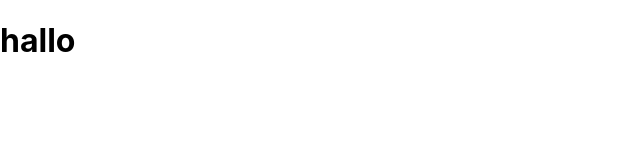
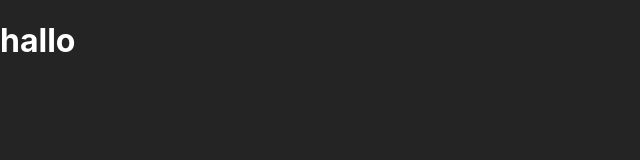
Before and after one commit to WinsDominoes/winscloud-apps, a plain HTML site: page index.html in a window 1280 px wide. Shown: the whole page, without its empty margins (0-640 px from the left). Drawn offline with Linux system fonts and the light colour scheme.

Commit message:
update style

```diff
--- a/assets/css/style.css
+++ b/assets/css/style.css
@@ -7,4 +7,7 @@ html, body {
 
     margin: 0;
     padding: 0;
+
+    background-color: #242424;
+    color: #ffffff;
 }
```
